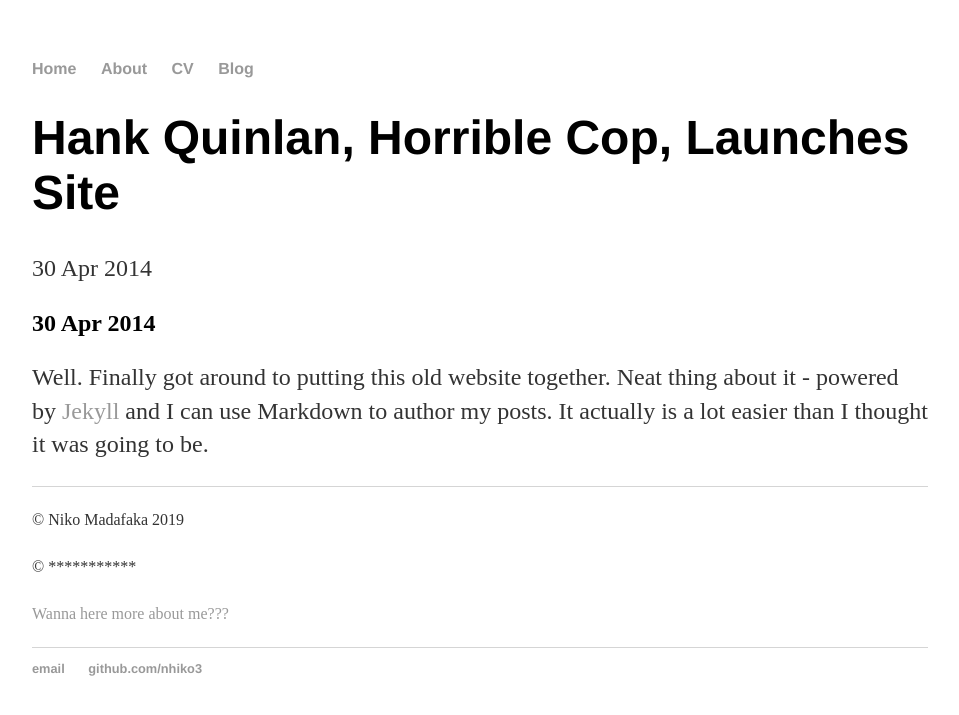
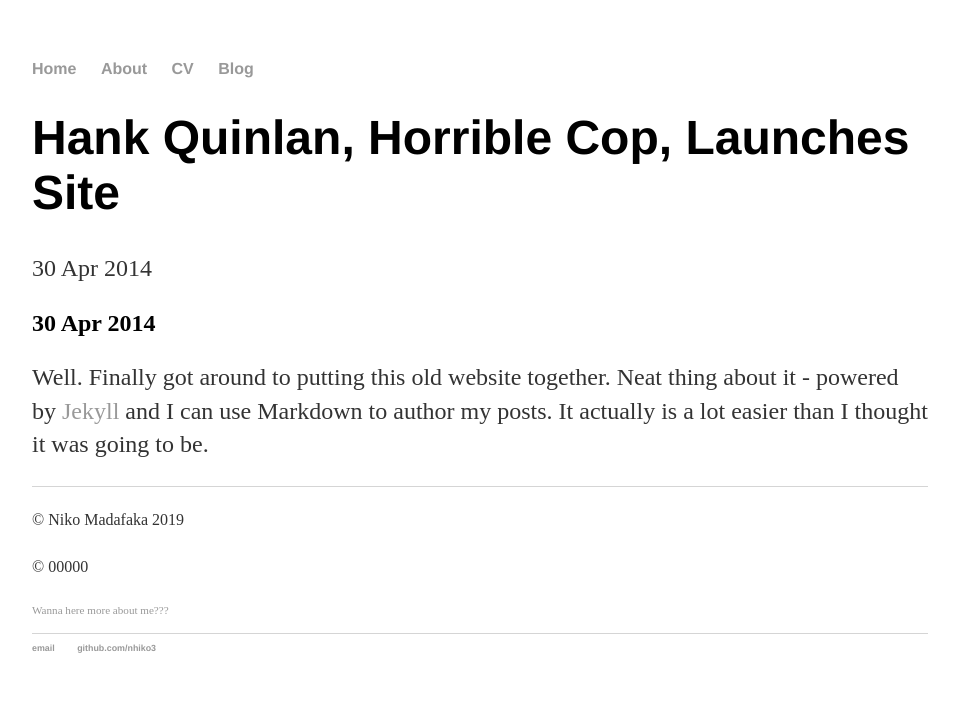
Before and after one commit to adler3/adler3.github.io, a Jekyll site: the page built from _posts/2014-04-30-name-of-my-post.md, in a window 1280 px wide. Shown: the top 715 px of the page, without its empty margins (160-1119 px from the left). Built offline with Jekyll 4.4.1, drawn with Linux system fonts in a browser that asks for light colours.

Commit message:
footer change

```diff
--- a/_includes/footer.html
+++ b/_includes/footer.html
@@ -3,14 +3,17 @@
 <head>
 	<link rel="stylesheet" type="text/css" href="/css/main.css">
 </head>
+<body>
 <div class="footer">
 	<div class="row">
 	<div class="col-sm-8">
 	<p><small>&copy; Niko Madafaka 2019</small></p>
-	<p><small>&copy; ***********</small></p>
+	<p><small>&copy; 00000<small></p>
 	</div>
 	<div class="col-sm-4">
 	<p class="pull-right"><small><a href="/about" title="About this site">Wanna here more about me???</a></small></p>
 	</div>
 	</div>
-</div> <!-- /footer -->
+</div>
+</body>
+</html>
```
